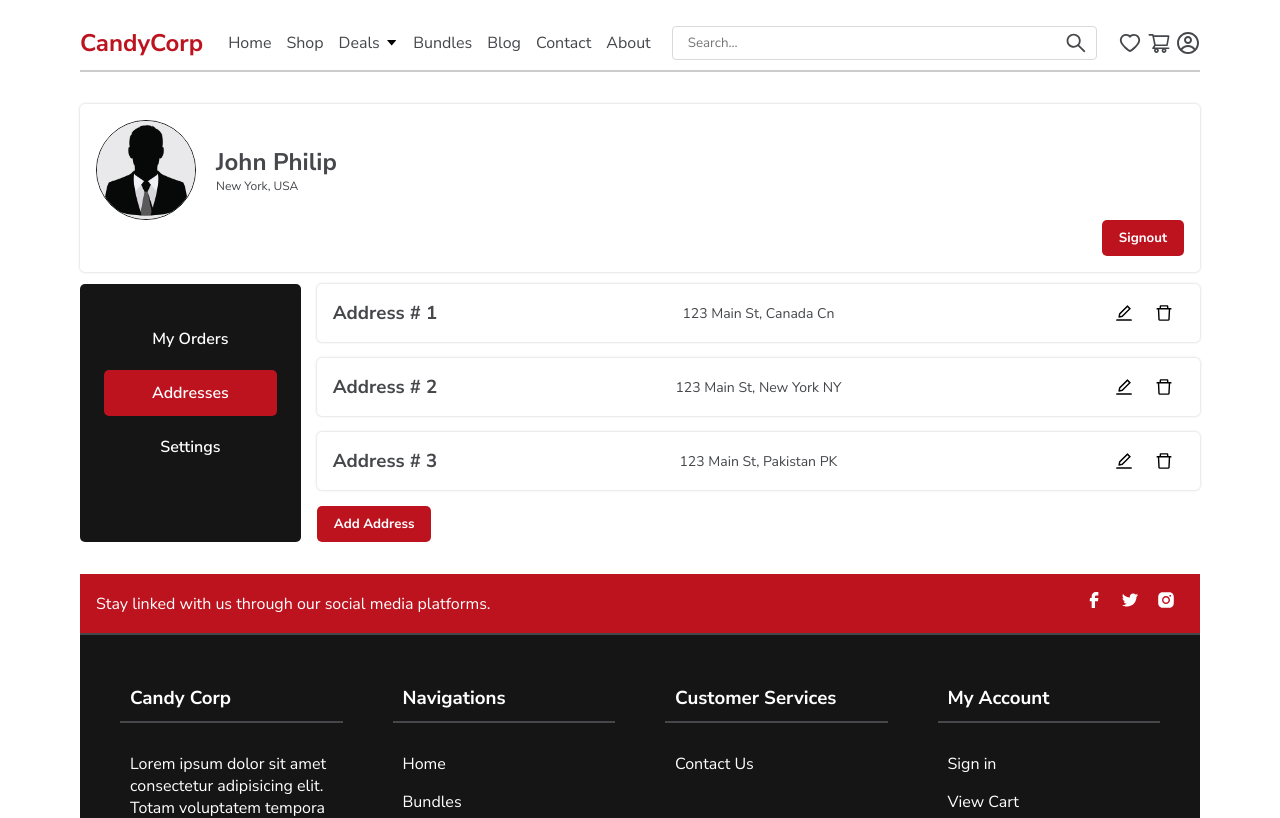
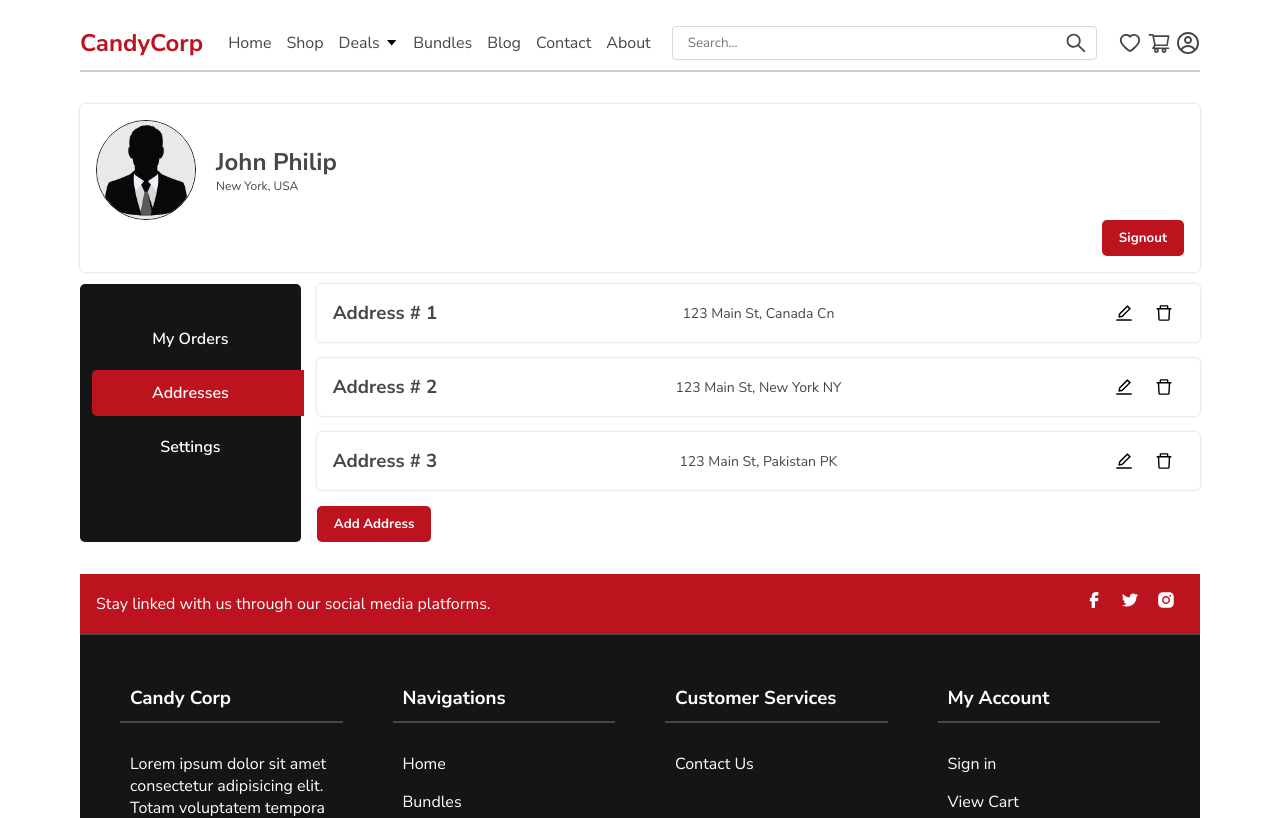
Before and after one commit to abdurrehman0206/CandyCorp-MERN, a React (Create React App) app in the folder frontend/: page /account/addresses in a window 1280 px wide. Shown: the top 818 px of the page. Built offline with nearby package versions, Linux system fonts and the light colour scheme.

Commit message:
User Page Design Changes

```diff
--- a/frontend/src/index.css
+++ b/frontend/src/index.css
@@ -1279,7 +1279,8 @@ body {
 .user-profile-content .user-profile-sidebar-nav {
   border-radius: 5px;
   background: #151515;
-  padding: 1.5rem;
+  padding: 1.5rem 0.75rem;
+  z-index: 1;
 }
 .user-profile-content .user-profile-sidebar-nav ul li {
   justify-content: flex-start;
@@ -1298,12 +1299,40 @@ body {
   text-align: center;
 }
 .user-profile-content .user-profile-sidebar-nav ul li a:hover {
+  z-index: 2;
+  position: relative;
   color: #ffffff;
   background-color: #bc131f;
+  transition: 0.2s ease-in-out;
+}
+.user-profile-content .user-profile-sidebar-nav ul li a:hover::after {
+  transition: 0.2s ease-in-out;
+  content: "";
+  width: 0%;
+  height: 100%;
+  background-color: #bc131f;
+  position: absolute;
+  top: 0;
+  right: 0px;
+  z-index: -1;
 }
 .user-profile-content .user-profile-sidebar-nav ul li a.user-profile-navlink-active {
+  z-index: 2;
+  position: relative;
   color: #ffffff;
   background-color: #bc131f;
+  transition: 0.2s ease-in-out;
+}
+.user-profile-content .user-profile-sidebar-nav ul li a.user-profile-navlink-active::after {
+  transition: 0.2s ease-in-out;
+  content: "";
+  width: 100%;
+  height: 100%;
+  background-color: #bc131f;
+  position: absolute;
+  top: 0;
+  right: -15px;
+  z-index: -1;
 }
 @media (max-width: 767px) {
   .user-profile-content .user-profile-sidebar-nav {
@@ -1337,10 +1366,18 @@ body {
   .user-profile-content .user-profile-sidebar-nav ul li a:hover {
     color: #ffffff;
     background-color: #bc131f;
+    transition: 0.2s ease-in-out;
+  }
+  .user-profile-content .user-profile-sidebar-nav ul li a:hover::after {
+    display: none;
   }
   .user-profile-content .user-profile-sidebar-nav ul li a.user-profile-navlink-active {
     color: #ffffff;
     background-color: #bc131f;
+    transition: 0.2s ease-in-out;
+  }
+  .user-profile-content .user-profile-sidebar-nav ul li a.user-profile-navlink-active::after {
+    display: none;
   }
 }
 .user-profile-content .user-profile-nav-content {
--- a/frontend/src/pages/UserProfile/_UserProfiles.scss
+++ b/frontend/src/pages/UserProfile/_UserProfiles.scss
@@ -50,8 +50,8 @@
     border-radius: 5px;
     background: $theme-accent3;
     // height: 200px;
-    padding: 1.5rem;
-
+    padding: 1.5rem $md;
+    z-index: 1;
     ul {
       li {
         justify-content: flex-start;
@@ -80,13 +80,41 @@
 
           text-align: center;
           &:hover {
+            z-index: 2;
+            position: relative;
             // border-bottom: 3px solid $theme-accent1;
             color: $theme-accent2;
             background-color: $theme-accent1;
+            transition: $transition;
+            &::after {
+              transition: $transition;
+              content: "";
+              width: 0%;
+              height: 100%;
+              background-color: $theme-accent1;
+              position: absolute;
+              top: 0;
+              right: 0px;
+              z-index: -1;
+            }
           }
           &.user-profile-navlink-active {
+            z-index: 2;
+            position: relative;
             color: $theme-accent2;
             background-color: $theme-accent1;
+            transition: $transition;
+            &::after {
+              transition: $transition;
+              content: "";
+              width: 100%;
+              height: 100%;
+              background-color: $theme-accent1;
+              position: absolute;
+              top: 0;
+              right: -15px;
+              z-index: -1;
+            }
           }
         }
 
@@ -119,10 +147,18 @@
               // border-bottom: 3px solid $theme-accent1;
               color: $theme-accent2;
               background-color: $theme-accent1;
+              transition: $transition;
+              &::after {
+                display: none;
+              }
             }
             &.user-profile-navlink-active {
               color: $theme-accent2;
               background-color: $theme-accent1;
+              transition: $transition;
+              &::after {
+                display: none;
+              }
             }
           }
         }
```
Also changed, not shown: 1 other file (tests, documents, lock files or other folders).
